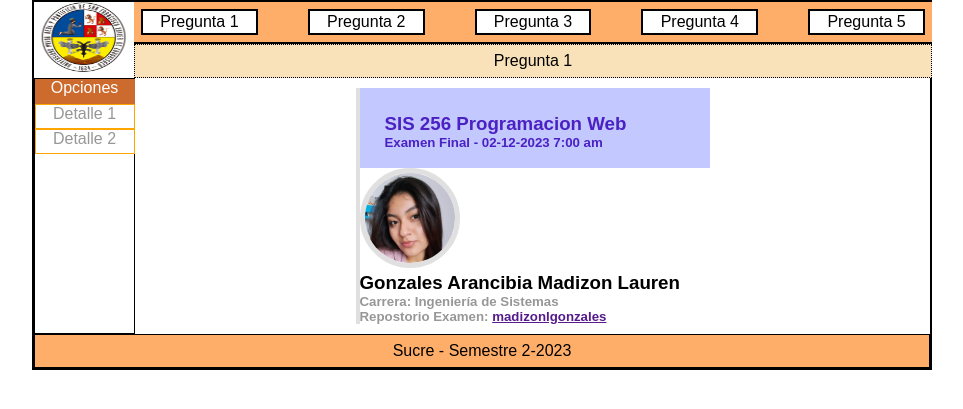
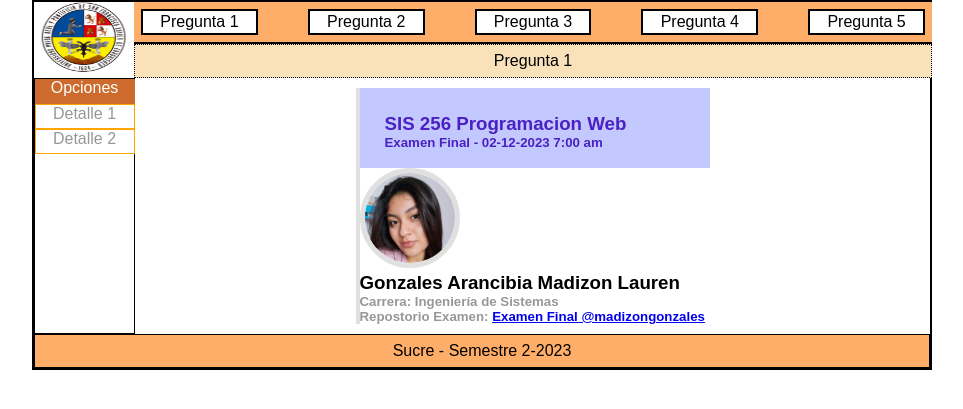
Before and after one commit to madizongonzales/DesarrolloWebGAML, a PHP site: page / in a window 1280 px wide. Shown: the top 409 px of the page, without its empty margins (158-1121 px from the left). Run offline with PHP 8.4, Linux system fonts and the light colour scheme.

Commit message:
maqueta examen final

```diff
--- a/Examen Final/index.php
+++ b/Examen Final/index.php
@@ -46,7 +46,7 @@
                     <div >
                         <div><h3>Gonzales Arancibia Madizon Lauren</h3></div>
                         <div class="datos"><h5>Carrera: Ingeniería de Sistemas</h5></div>
-                        <div class="datos"><h5> Repostorio Examen: <a href="">madizonlgonzales</a></h5></div>
+                        <div class="datos"><h5> Repostorio Examen: <a href="https://github.com/madizongonzales/DesarrolloWebGAML/tree/main/Examen%20Final">Examen Final @madizongonzales</a></h5></div>
                     </div>
                 </div>
             </div>
```
